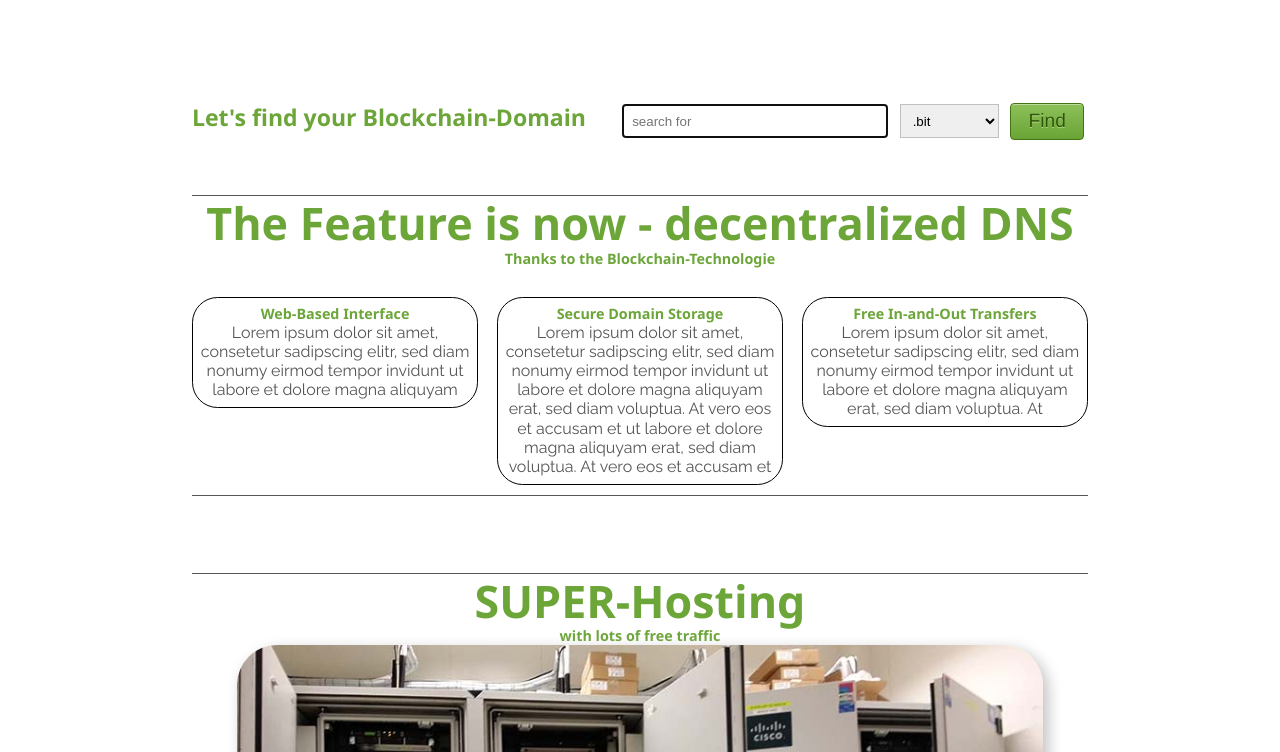
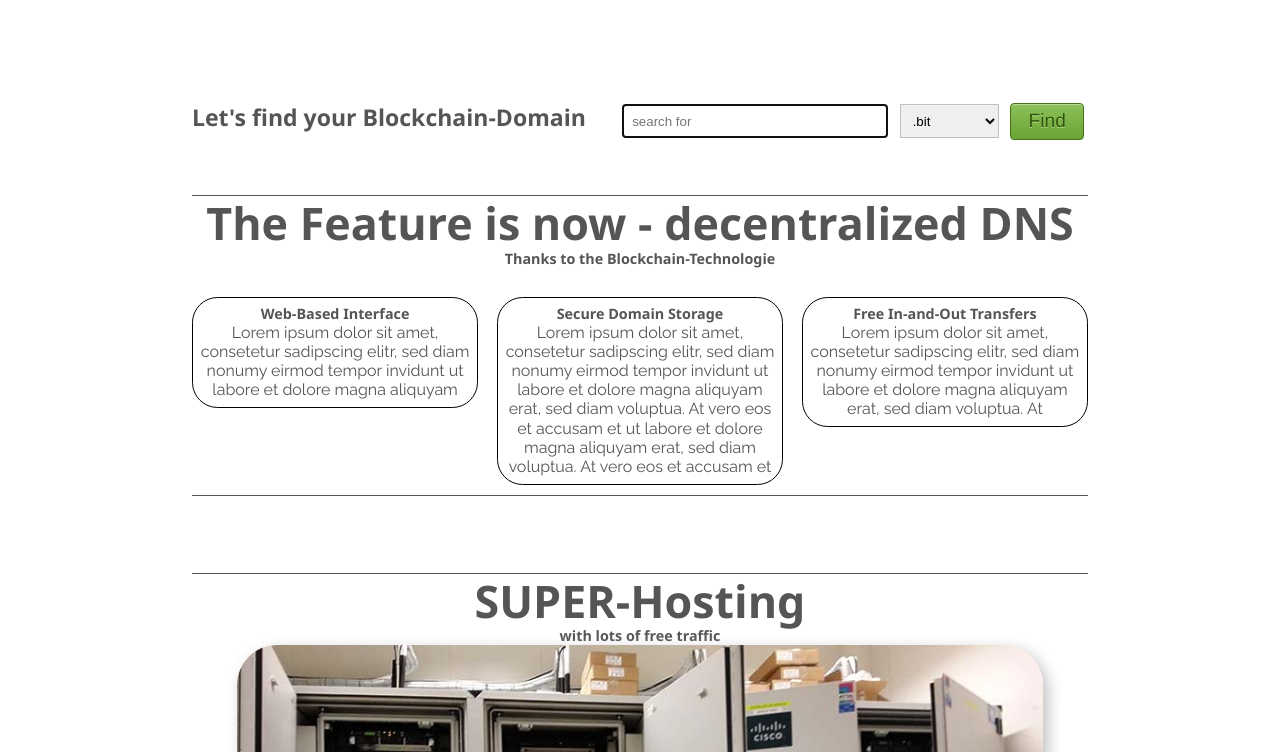
Before and after one commit to timmmytim/andrekom.github.io, a plain HTML site: page index.html in a window 1280 px wide. Shown: the part 48-800 px from the top of the page. Drawn offline with Linux system fonts and the light colour scheme.

Commit message:
Update style.css

```diff
--- a/css/style.css
+++ b/css/style.css
@@ -59,7 +59,7 @@ body {
 h1, h2, h3, h4, h5, h6 {
 	font-family: "Segoe UI", Arial, sans-serif;
 	font-weight: bold;
-	color: #6ca538;
+
 
 }
 
```
